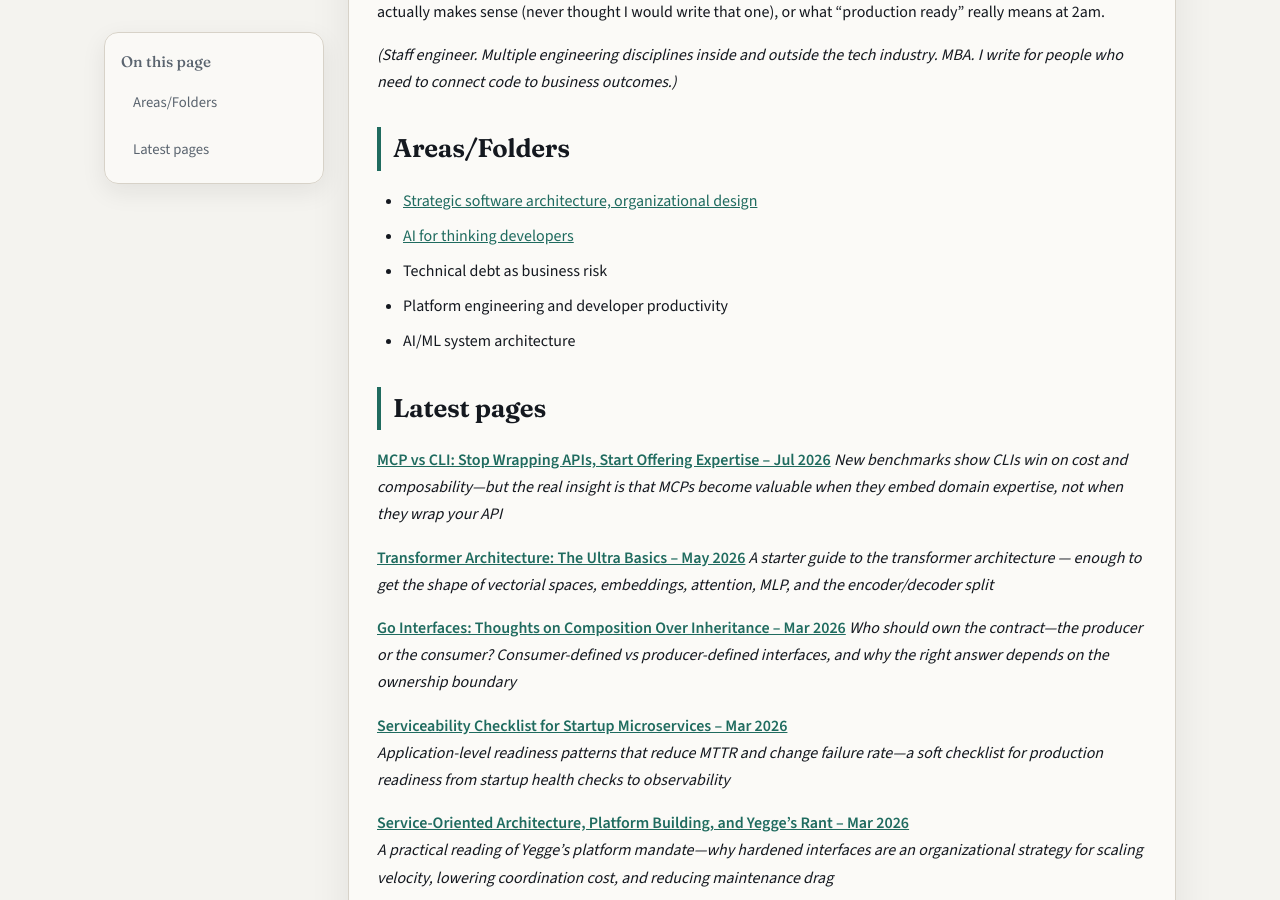
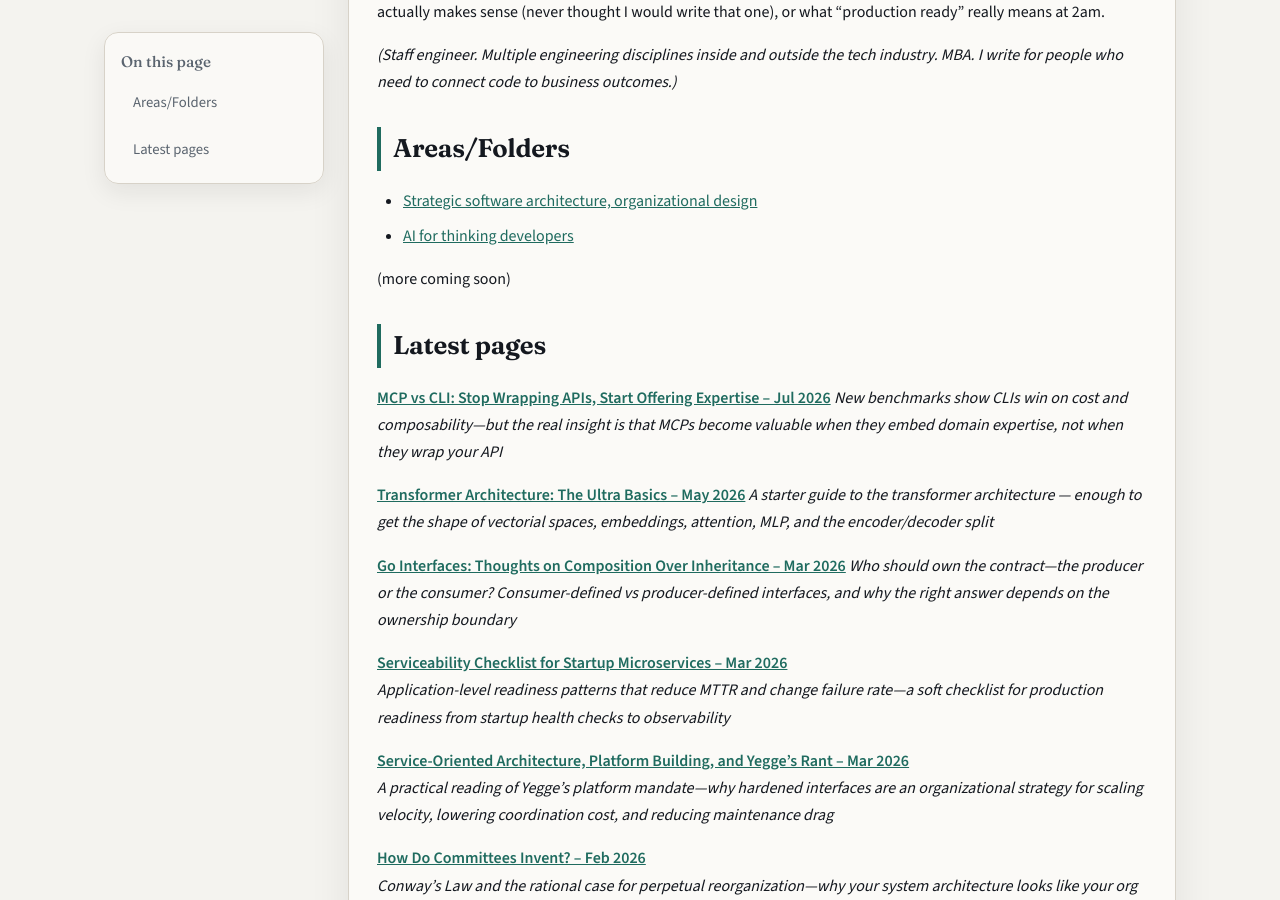
Before and after one commit to andreacremese/andreacremese.github.io, a Jekyll site: the page built from index.md, in a window 1280 px wide and 900 px high, scrolled down 333 px. Built offline with Jekyll 4.4.1, drawn with Linux system fonts in a browser that asks for light colours.

Commit message:
forgot a change

```diff
--- a/index.md
+++ b/index.md
@@ -15,9 +15,8 @@ I explore how foundational CS principles translate to business outcomes. Expect
 
 - [Strategic software architecture, organizational design](architectural/)
 - [AI for thinking developers](ai/)
-- Technical debt as business risk
-- Platform engineering and developer productivity
-- AI/ML system architecture
+
+(more coming soon)
 
 ## Latest pages
 
```
